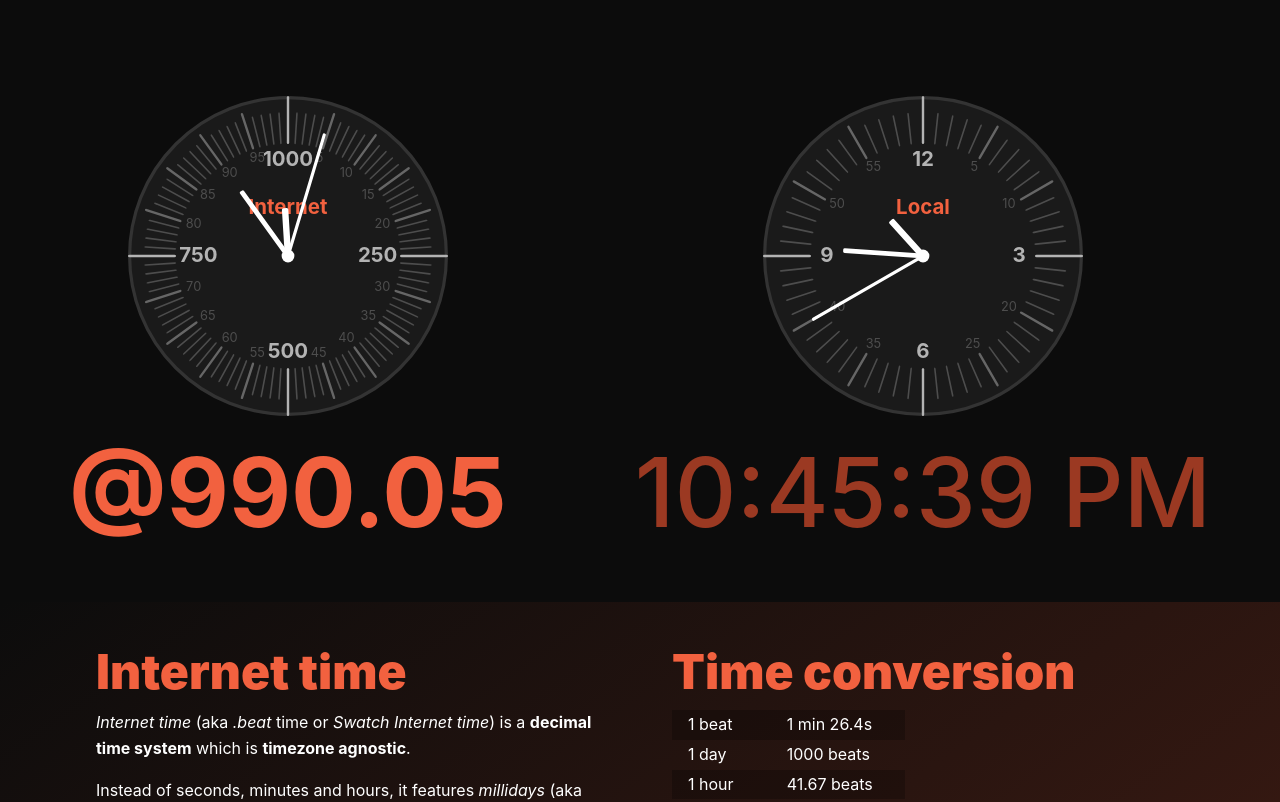
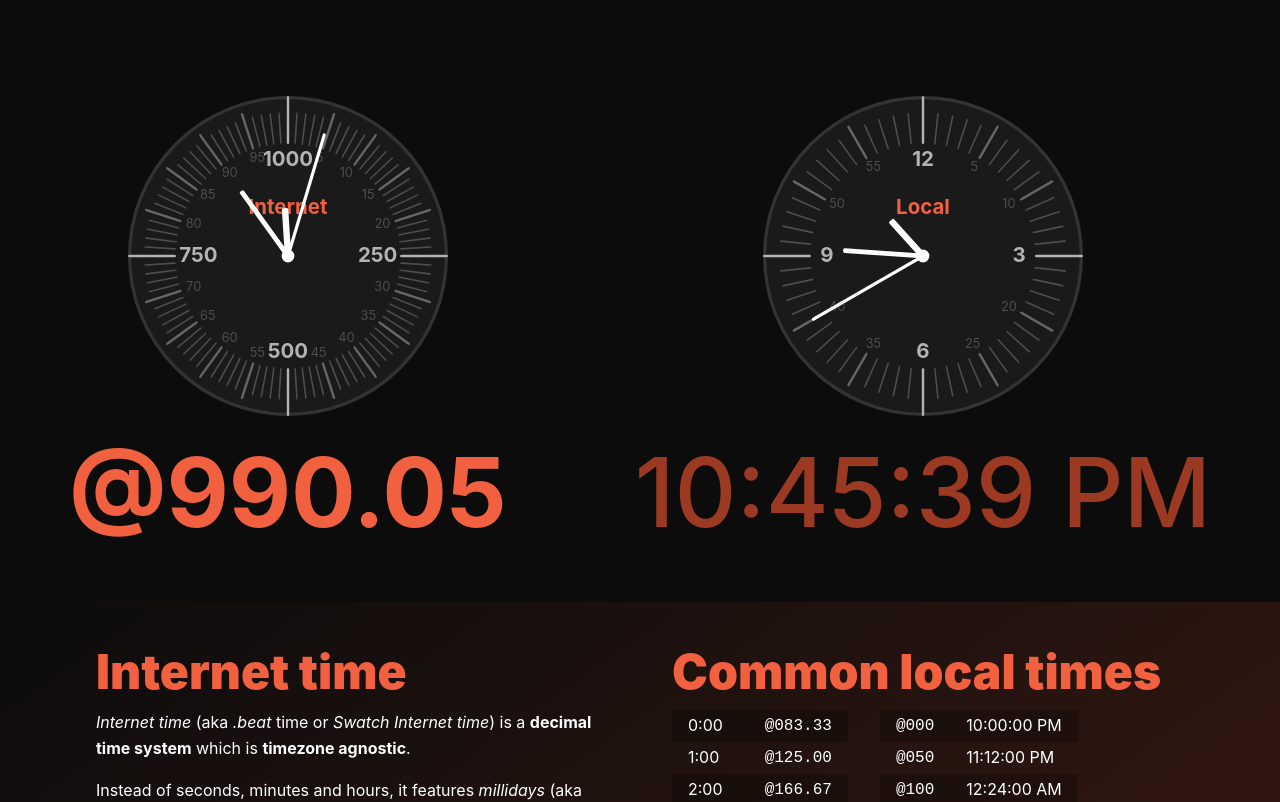
Before and after one commit to devmount/millidays, a Vue app: page / in a window 1280 px wide. Shown: the top 802 px of the page. Built offline with nearby package versions, Linux system fonts and the light colour scheme.

Commit message:
➕️ Extend time tables

```diff
--- a/src/App.vue
+++ b/src/App.vue
@@ -51,8 +51,7 @@
         Or <a href="https://en.wikipedia.org/wiki/Swatch_Internet_Time" target="_blank">Wikipedia</a> for the historical
         background of time values based on the decimal system.
       </p>
-    </section>
-    <section>
+
       <h2>Time conversion</h2>
       <table cellspacing="0">
         <tbody>
@@ -78,12 +77,14 @@
           </tr>
         </tbody>
       </table>
+    </section>
+    <section>
 
       <h2>Common local times</h2>
       <div class="common-times">
         <table cellspacing="0">
           <tbody>
-            <tr v-for="h in [4, 6, 8, 10, 12, 15, 17, 20, 22]">
+            <tr v-for="h in Array.from(Array(24).keys())">
               <td>{{ h }}:00</td>
               <td><code>{{ fromDate(new Date(2026, 3, 19, h + 1, 0)) }}</code></td>
             </tr>
@@ -91,9 +92,9 @@
         </table>
         <table cellspacing="0">
           <tbody>
-            <tr v-for="b in Array.from(Array(10).keys())">
-              <td><code>@{{ b }}00</code></td>
-              <td>{{ toDate(b * 100).toLocaleTimeString() }}</td>
+            <tr v-for="b in Array.from({ length: 20 }, (_, i) => i * 50)">
+              <td><code>@{{ b.toString().padStart(3, '0') }}</code></td>
+              <td>{{ toDate(b).toLocaleTimeString() }}</td>
             </tr>
           </tbody>
         </table>
```
